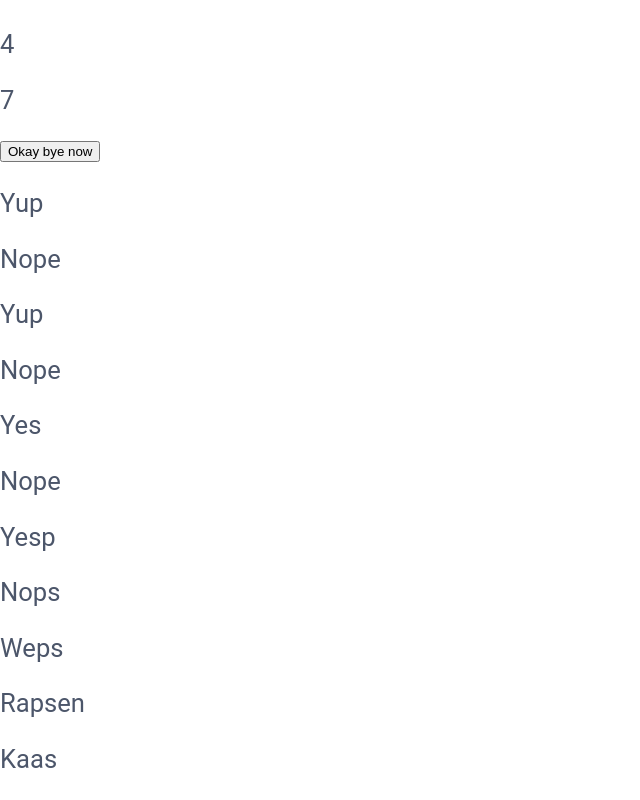
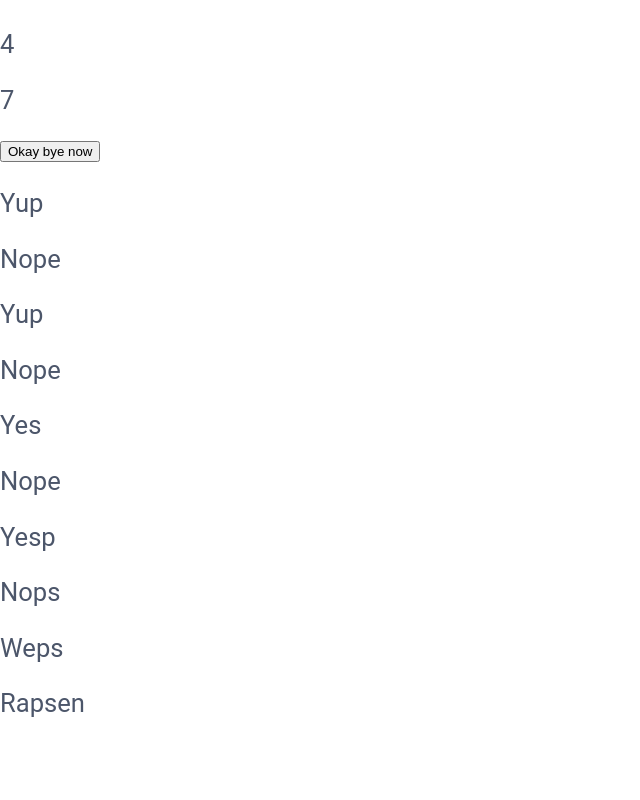
Before and after one commit to DylanMeivis/Portfolio, a React (Create React App) app: page / in a window 1280 px wide. Shown: the part 1281-2081 px from the top of the page, without its empty margins (0-640 px from the left). After the commit the page ends 2025 px from the top, so only its background shows below. Built offline with nearby package versions, Linux system fonts and the light colour scheme.

Commit message:
Update App.js

```diff
--- a/src/App.js
+++ b/src/App.js
@@ -44,7 +44,6 @@ function App() {
             <h3>Nops</h3>
             <h3>Weps</h3>
             <h3>Rapsen</h3>
-            <h3>Kaas</h3>
         </div>
     </div>
   );
```
